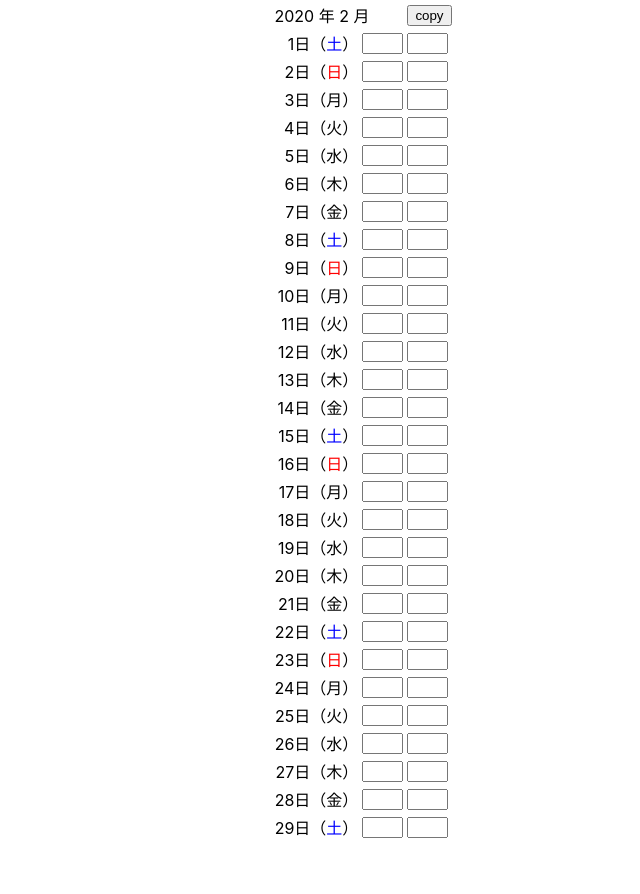
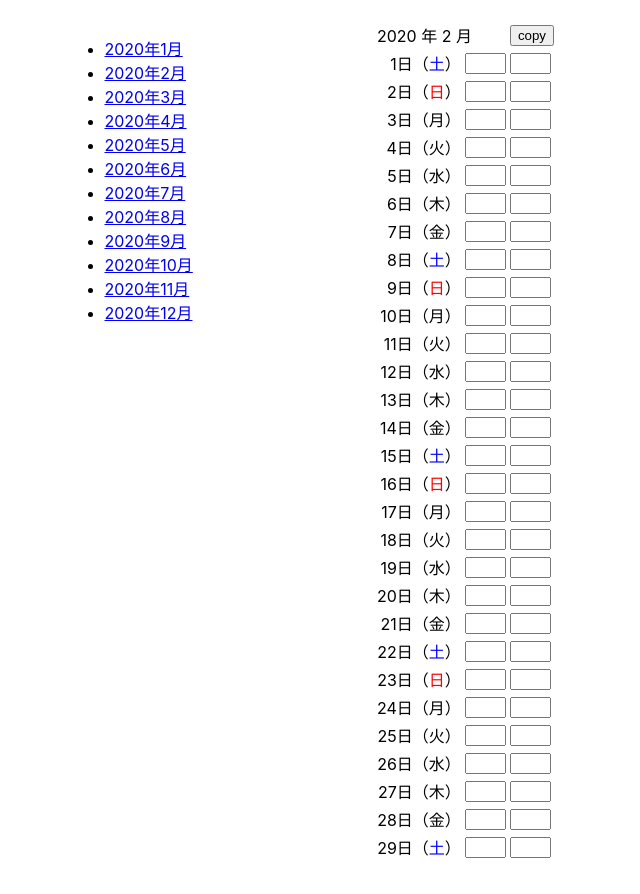
Before and after one commit to naoki-funawatari/dutytimes, a React (Create React App) app: page /#/2020/2 in a window 1280 px wide. Shown: the top 894 px of the page, without its empty margins (223-863 px from the left). Before the commit the page ends 867 px from the top, so only its background shows below. Built offline with nearby package versions, Linux system fonts and the light colour scheme; the HTML template or start-up script is replaced by a standard one.

Commit message:
ルータ追加してみるテスト

```diff
--- a/package.json
+++ b/package.json
@@ -6,6 +6,7 @@
   "dependencies": {
     "react": "^16.12.0",
     "react-dom": "^16.12.0",
+    "react-router-dom": "^5.1.2",
     "react-scripts": "3.2.0"
   },
   "scripts": {
--- a/src/App.css
+++ b/src/App.css
@@ -1,3 +1,22 @@
+#root {
+  display: grid;
+  grid-template-areas: "nav main";
+  grid-template-rows: auto;
+  grid-template-columns: 200px 540px;
+  grid-gap: 5px;
+  justify-content: center;
+}
+
+nav {
+  grid-area: nav;
+  padding: 20px;
+}
+
+main {
+  grid-area: main;
+  padding: 20px;
+}
+
 table {
   margin-right: auto;
   margin-left: auto;
--- a/src/App.jsx
+++ b/src/App.jsx
@@ -1,7 +1,15 @@
 import React from 'react';
-import DutyTimes from './components/DutyTimes';
+import Nav from './components/Nav';
+import Main from './components/Main';
 import './App.css';
 
-const App = () => <DutyTimes />;
+const App = () => {
+  return (
+    <>
+      <Nav />
+      <Main />
+    </>
+  );
+}
 
 export default App;
--- a/src/components/DutyTimes.jsx
+++ b/src/components/DutyTimes.jsx
@@ -1,35 +1,39 @@
-import React, { useState, useEffect } from 'react';
+import React from 'react';
+import { Redirect, useParams } from 'react-router-dom';
 import DateList from './DateList';
 
-const fetchDisplayDate = async () => {
-  // const res = await fetch('https://ntp-a1.nict.go.jp/cgi-bin/json');
-  // const json = await res.json();
-  // const today = new Date(json.st * 1000);
-  // const displayDate = new Date(
-  //   today.getFullYear(),
-  //   today.getMonth(),
-  //   today.getDate() - 7
-  // );
-  // return displayDate;
-  return new Promise(resolve => {
-    setTimeout(() => { resolve(new Date()) }, 1000);
-  });
-}
+// const fetchDisplayDate = async () => {
+//   // const res = await fetch('https://ntp-a1.nict.go.jp/cgi-bin/json');
+//   // const json = await res.json();
+//   // const today = new Date(json.st * 1000);
+//   // const displayDate = new Date(
+//   //   today.getFullYear(),
+//   //   today.getMonth(),
+//   //   today.getDate() - 7
+//   // );
+//   // return displayDate;
+//   return new Promise(resolve => {
+//     setTimeout(() => { resolve(new Date()) }, 100);
+//   });
+// }
 
-const DutyTimes = props => {
-  const [displayDate, setDisplayDate] = useState(new Date(0));
+const DutyTimes = () => {
+  const { year, month } = useParams();
 
-  useEffect(() => {
-    let fetched = false;
-    if (!fetched) {
-      (async () => {
-        setDisplayDate(await fetchDisplayDate());
-      })();
-    }
-    const cleanup = () => { fetched = true; }
-    return cleanup;
-  }, []);
+  if (year === undefined || month === undefined) {
+    const today = new Date();
+    const date = new Date(
+      today.getFullYear(),
+      today.getMonth(),
+      today.getDate() - 7);
+    const year = date.getFullYear();
+    const month = date.getMonth() + 1;
+    return (
+      <Redirect to={`/${year}/${month}`} />
+    );
+  }
 
+  const displayDate = new Date(+year, +month - 1, 1);
   return (
     <DateList
       year={displayDate.getFullYear()}
--- /dev/null
+++ b/src/components/Main.jsx
@@ -0,0 +1,22 @@
+import React from 'react';
+import {
+  HashRouter as Router,
+  Switch,
+  Route,
+} from 'react-router-dom';
+import DutyTimes from './DutyTimes';
+
+const Main = () => {
+  return (
+    <main>
+      <Router>
+        <Switch>
+          <Route path="/:year/:month" component={DutyTimes} />
+          <Route path="/" component={DutyTimes} />
+        </Switch>
+      </Router>
+    </main>
+  );
+}
+
+export default Main;
--- /dev/null
+++ b/src/components/Nav.jsx
@@ -0,0 +1,32 @@
+import React from 'react';
+import {
+  HashRouter as Router,
+  Link,
+} from 'react-router-dom';
+
+const Nav = () => {
+  const list = [];
+  for (let i = 0; i < 12; i++) {
+    const date = new Date();
+    date.setMonth(i);
+    const year = date.getFullYear();
+    const month = date.getMonth() + 1;
+    list.push(
+      <li key={i}>
+        <Link to={`/${year}/${month}`}>
+          {`${year}年${month}月`}
+        </Link>
+      </li>
+    );
+  }
+
+  return (
+    <nav>
+      <Router>
+        <ul>{list}</ul>
+      </Router>
+    </nav >
+  );
+}
+
+export default Nav;
--- a/src/helpers/stringHelper.js
+++ b/src/helpers/stringHelper.js
@@ -61,3 +61,10 @@ export const toRoundedDownText = value => {
   sminute = (`00${nminute}`).slice(-2);
   return `${shour}:${sminute}`;
 }
+
+export const toCurrencyValue = value => {
+  if (`${value}`.trim() === '') {
+    return '';
+  }
+  return Number(value).toLocaleString();
+}
```
Also changed, not shown: 1 other file (tests, documents, lock files or other folders).
